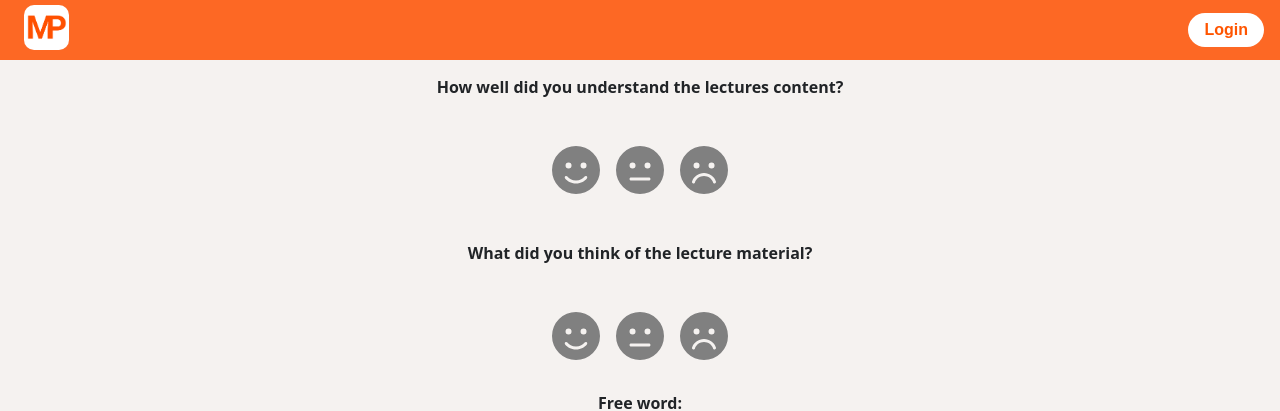
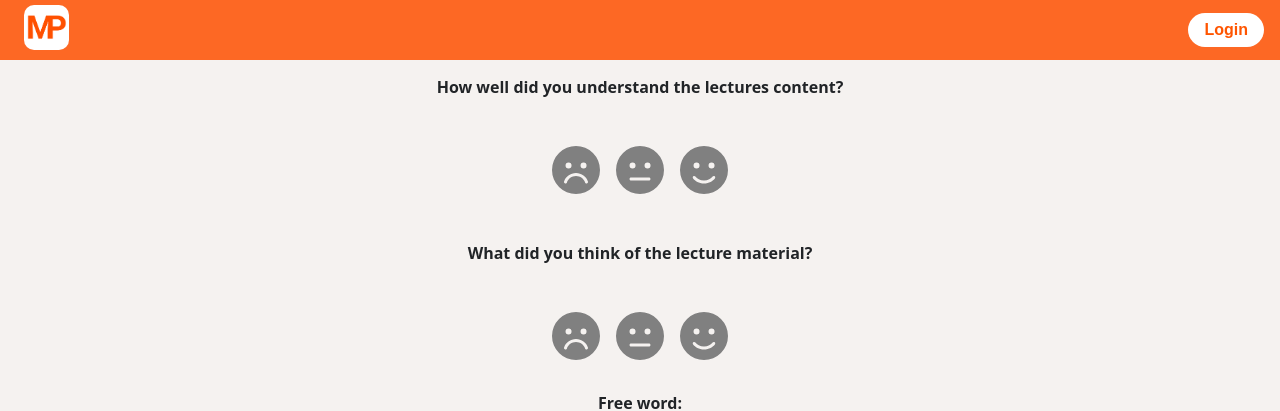
Before and after one commit to Group-6-Software-Development/Project_Poll, a React (Create React App) app in the folder frontend/: page /review/1 in a window 1280 px wide. Shown: the top 411 px of the page. Built offline with nearby package versions, Linux system fonts and the light colour scheme.

Commit message:
review buttons layout

```diff
--- a/frontend/src/pages/ReviewPage.js
+++ b/frontend/src/pages/ReviewPage.js
@@ -129,25 +129,25 @@ const ReviewPage = () => {
         <div className="content-card">
           <p>How well did you understand the lectures content?</p>
           <button>
-            {goodIcon(selectedContentIcon, setSelectedContentIcon)}
+            {weakIcon(selectedContentIcon, setSelectedContentIcon)}
           </button>
           <button>
             {neutralIcon(selectedContentIcon, setSelectedContentIcon)}
           </button>
           <button>
-            {weakIcon(selectedContentIcon, setSelectedContentIcon)}
+            {goodIcon(selectedContentIcon, setSelectedContentIcon)}
           </button>
         </div>
         <div className="material-card">
           <p>What did you think of the lecture material?</p>
           <button>
-            {goodIcon(selectedMaterialIcon, setSelectedMaterialIcon)}
+            {weakIcon(selectedMaterialIcon, setSelectedMaterialIcon)}
           </button>
           <button>
             {neutralIcon(selectedMaterialIcon, setSelectedMaterialIcon)}
           </button>
           <button>
-            {weakIcon(selectedMaterialIcon, setSelectedMaterialIcon)}
+            {goodIcon(selectedMaterialIcon, setSelectedMaterialIcon)}
           </button>
         </div>
         <label>
```
